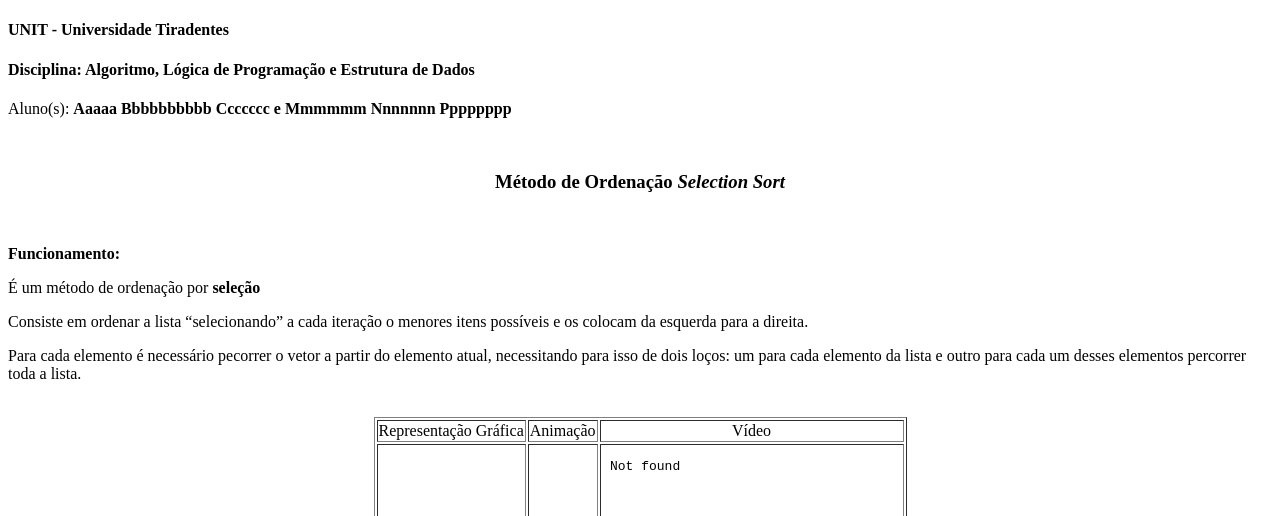
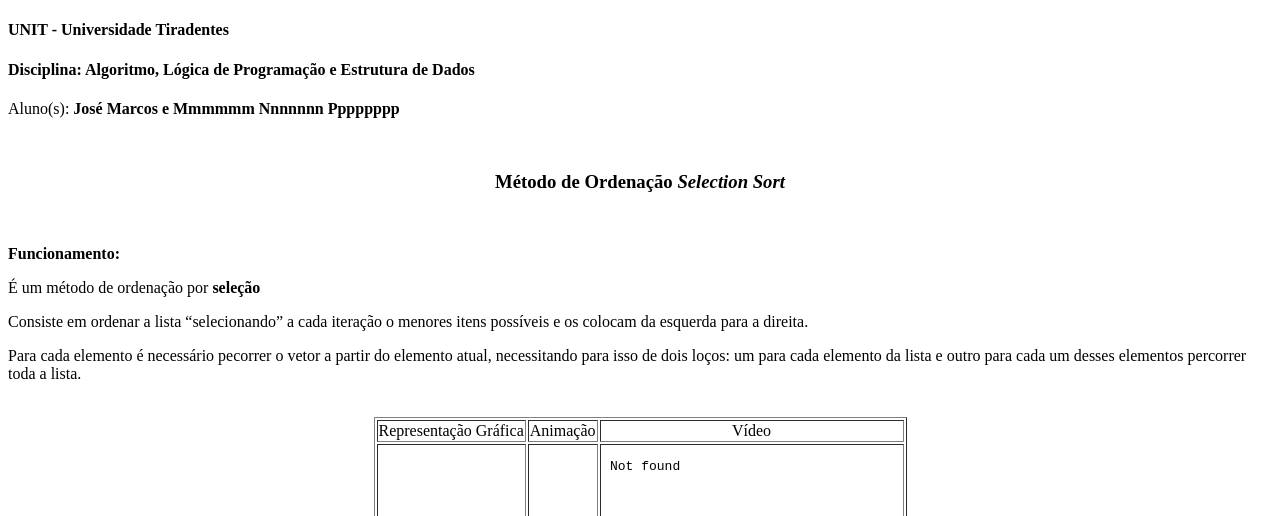
Before and after one commit to jmarcos9/html-Aldo, a plain HTML site: page index.html in a window 1280 px wide. Shown: the top 516 px of the page. Drawn offline with Linux system fonts and the light colour scheme.

Commit message:
Incluindo nome do aluno Jose Marcos

```diff
--- a/index.html
+++ b/index.html
@@ -17,7 +17,7 @@
 
 	<h4>UNIT - Universidade Tiradentes</h4>
 	<h4>Disciplina: Algoritmo, Lógica de Programação e Estrutura de Dados</h4>
-	<p>Aluno(s): <b>Aaaaa Bbbbbbbbbb Ccccccc e Mmmmmm Nnnnnnn Pppppppp</b></p>
+	<p>Aluno(s): <b>José Marcos e Mmmmmm Nnnnnnn Pppppppp</b></p>
 	<br>
     <h3 align="center">Método de Ordenação <i>Selection Sort</i></h3>
 	<br>
```
